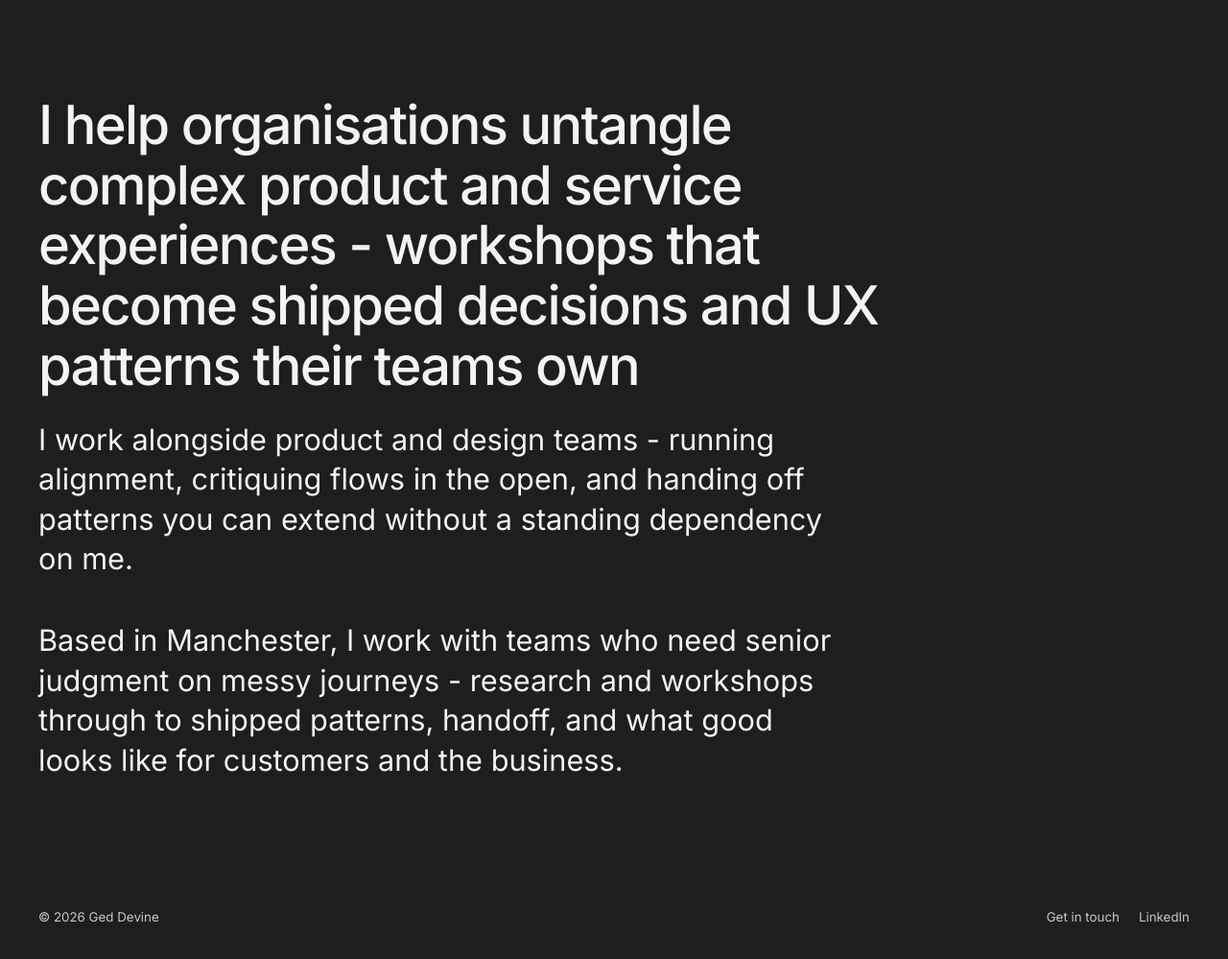
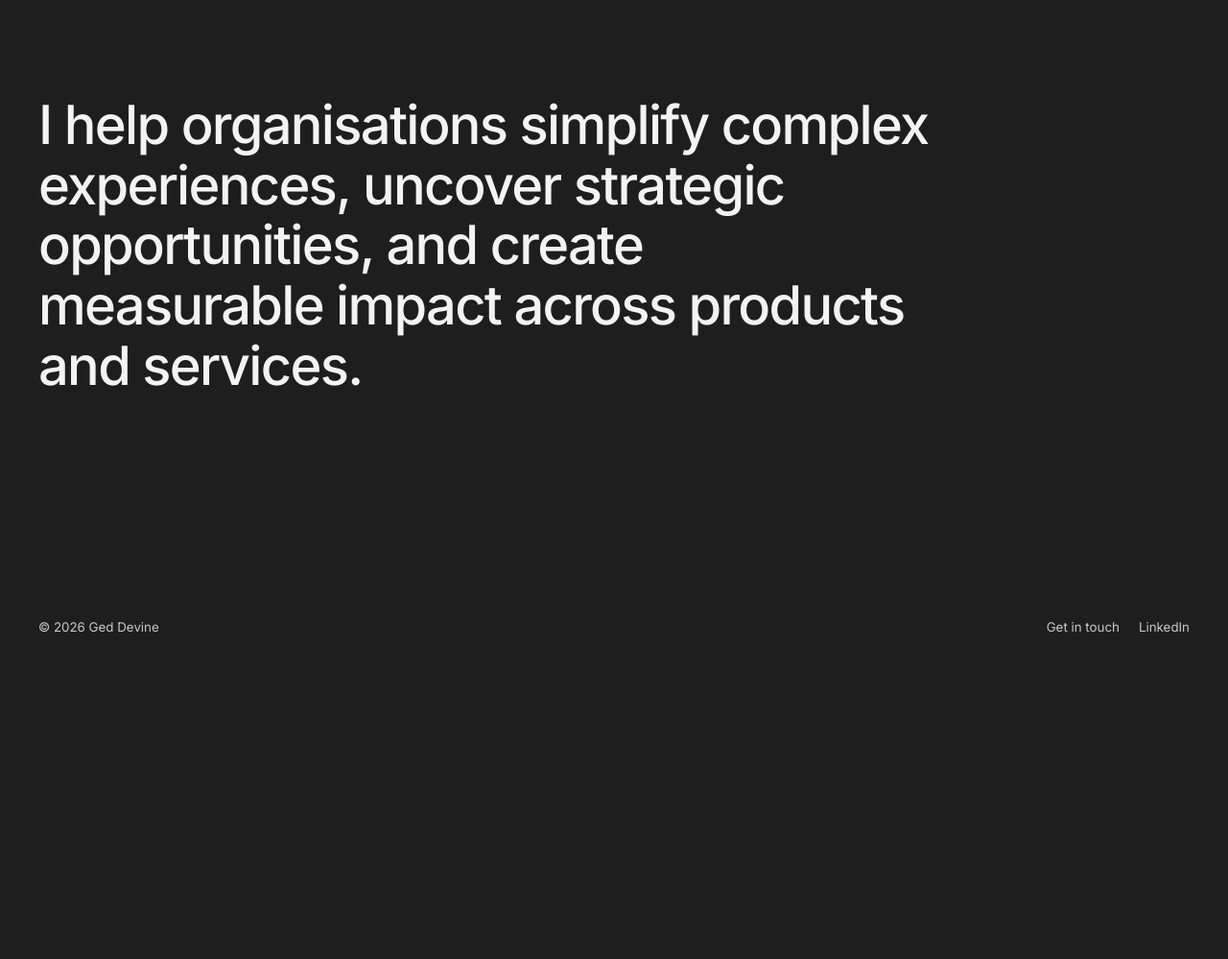
Before and after one commit to UXG-74/Portfolio, a plain HTML site: page about.html in a window 1280 px wide. Shown: the part 75-1074 px from the top of the page at 96% size. After the commit the page ends 800 px from the top, so only its background shows below. Drawn offline with Linux system fonts and the light colour scheme.

Commit message:
Revise About headline and remove supporting paragraphs
Co-authored-by: Cursor <cursoragent@cursor.com>

```diff
--- a/about.html
+++ b/about.html
@@ -5,7 +5,7 @@
     <meta name="viewport" content="width=device-width, initial-scale=1" />
     <meta
       name="description"
-      content="I help organisations untangle product and service UX - workshops into shipped decisions and patterns teams own. Senior UX, based in Manchester."
+      content="I help organisations simplify complex experiences, uncover strategic opportunities, and create measurable impact across products and services. Senior UX, based in Manchester."
     />
     <title>About · Ged Devine</title>
     <link rel="preconnect" href="https://fonts.googleapis.com" />
@@ -47,14 +47,8 @@
       <section class="shell about-panel" aria-labelledby="about-copy-heading">
         <h1 id="about-copy-heading" class="visually-hidden">About</h1>
         <h2 class="headline-display" style="max-width: 58rem">
-          I help organisations untangle complex product and service experiences - workshops that become shipped decisions and UX patterns their teams own
+          I help organisations simplify complex experiences, uncover strategic opportunities, and create measurable impact across products and services.
         </h2>
-        <p class="about-copy">
-          I work alongside product and design teams - running alignment, critiquing flows in the open, and handing off patterns you can extend without a standing dependency on me.
-        </p>
-        <p class="about-copy">
-          Based in Manchester, I work with teams who need senior judgment on messy journeys - research and workshops through to shipped patterns, handoff, and what good looks like for customers and the business.
-        </p>
       </section>
     </main>
 
```
